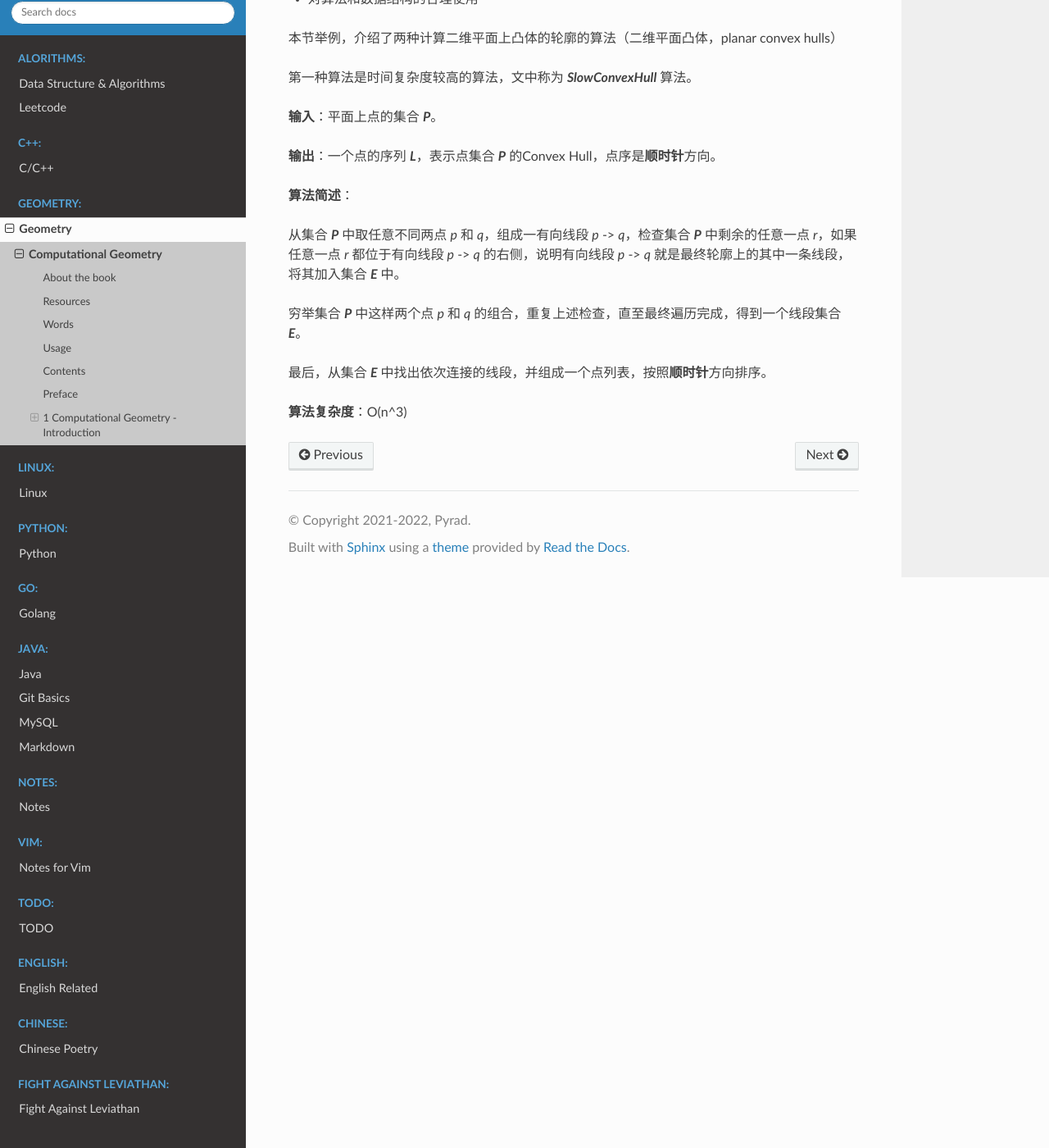
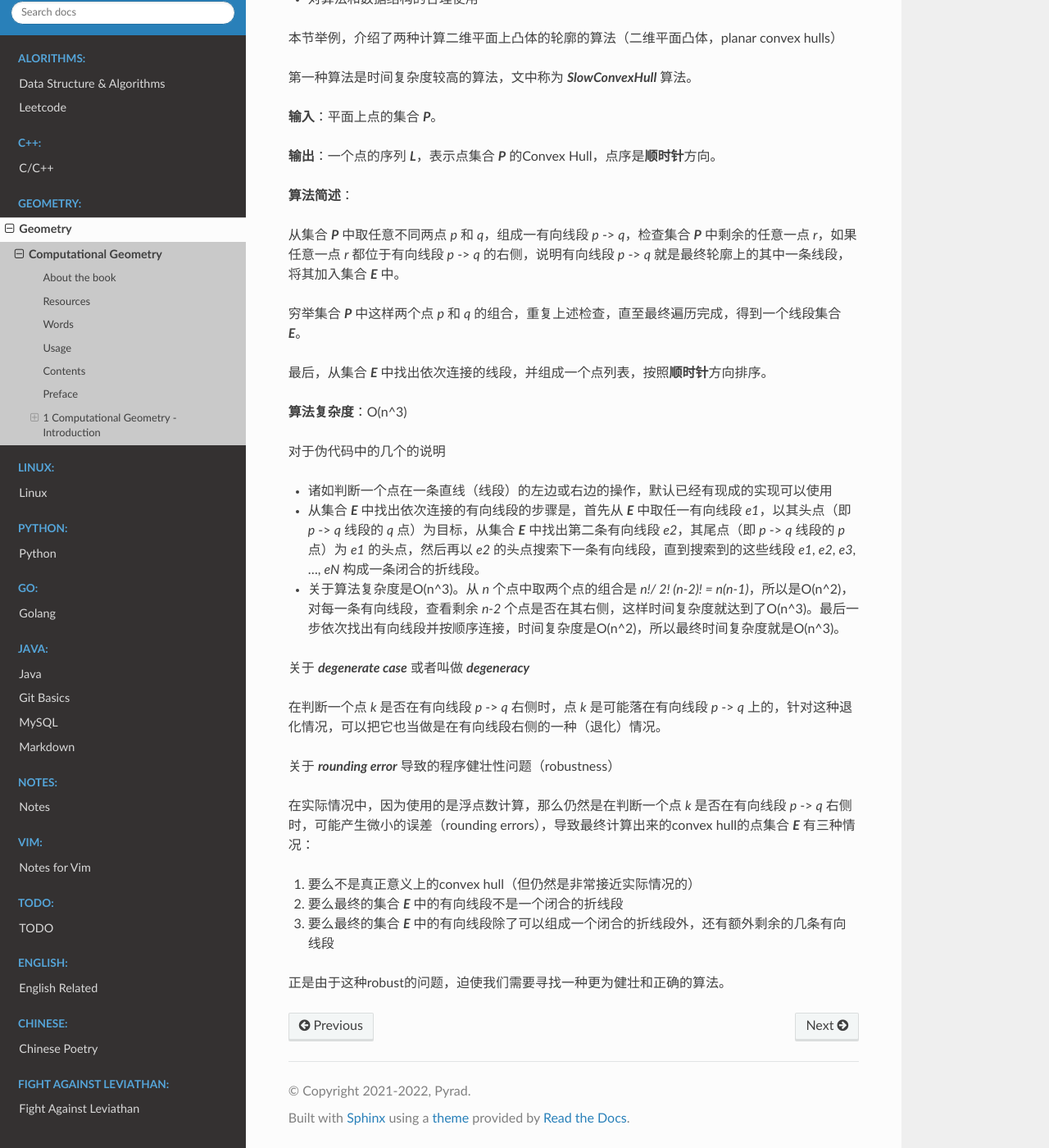
Before and after one commit to Pyrad/pyradnotes, a Sphinx documentation site: the page built from source/Geometry/ComputationalGeometryAA3rd.md, in a window 1280 px wide and 1400 px high, scrolled down 2944 px. Shown: the whole window at 82% size. Built offline with Sphinx 7.4.7 and the Read the Docs theme 2.0.0, drawn with Linux system fonts in a browser that asks for light colours.

Commit message:
Description of 1st convex hull algorithm

```diff
--- a/source/Geometry/ComputationalGeometryAA3rd.md
+++ b/source/Geometry/ComputationalGeometryAA3rd.md
@@ -158,3 +158,29 @@ direct the line through *p* and *q*
 最后，从集合 ***E*** 中找出依次连接的线段，并组成一个点列表，按照**顺时针**方向排序。
 
 **算法复杂度**：O(n^3)
+
+
+
+对于伪代码中的几个的说明
+
+- 诸如判断一个点在一条直线（线段）的左边或右边的操作，默认已经有现成的实现可以使用
+- 从集合 ***E*** 中找出依次连接的有向线段的步骤是，首先从 ***E*** 中取任一有向线段 *e1*，以其头点（即 *p* -> *q* 线段的 *q* 点）为目标，从集合 ***E*** 中找出第二条有向线段 *e2*，其尾点（即 *p* -> *q* 线段的 *p* 点）为 *e1* 的头点，然后再以 *e2* 的头点搜索下一条有向线段，直到搜索到的这些线段 *e1*,  *e2*, *e3*, ..., *eN* 构成一条闭合的折线段。
+- 关于算法复杂度是O(n^3)。从 *n* 个点中取两个点的组合是 *n!/ 2! (n-2)! = n(n-1)*，所以是O(n^2)，对每一条有向线段，查看剩余 *n-2* 个点是否在其右侧，这样时间复杂度就达到了O(n^3)。最后一步依次找出有向线段并按顺序连接，时间复杂度是O(n^2)，所以最终时间复杂度就是O(n^3)。
+
+
+
+关于 ***degenerate case*** 或者叫做 ***degeneracy***
+
+在判断一个点 *k* 是否在有向线段 *p* -> *q* 右侧时，点 *k* 是可能落在有向线段 *p* -> *q* 上的，针对这种退化情况，可以把它也当做是在有向线段右侧的一种（退化）情况。
+
+
+
+关于 ***rounding error*** 导致的程序健壮性问题（robustness）
+
+在实际情况中，因为使用的是浮点数计算，那么仍然是在判断一个点 *k* 是否在有向线段 *p* -> *q* 右侧时，可能产生微小的误差（rounding errors），导致最终计算出来的convex hull的点集合 ***E*** 有三种情况：
+
+1. 要么不是真正意义上的convex hull（但仍然是非常接近实际情况的）
+2. 要么最终的集合 ***E*** 中的有向线段不是一个闭合的折线段
+3. 要么最终的集合 ***E*** 中的有向线段除了可以组成一个闭合的折线段外，还有额外剩余的几条有向线段
+
+正是由于这种robust的问题，迫使我们需要寻找一种更为健壮和正确的算法。
```
